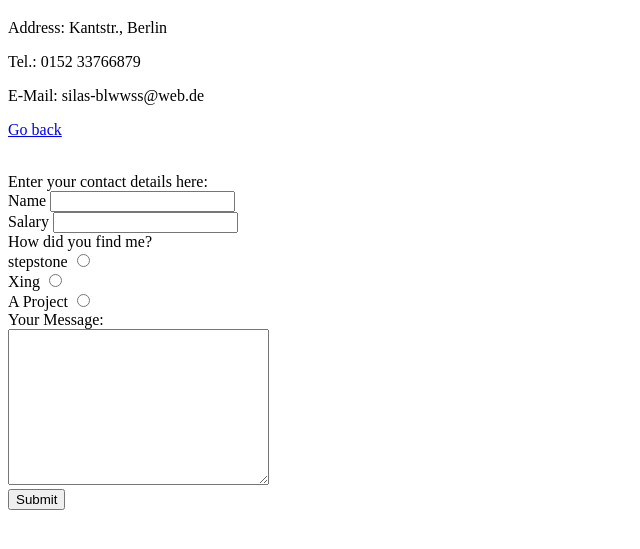
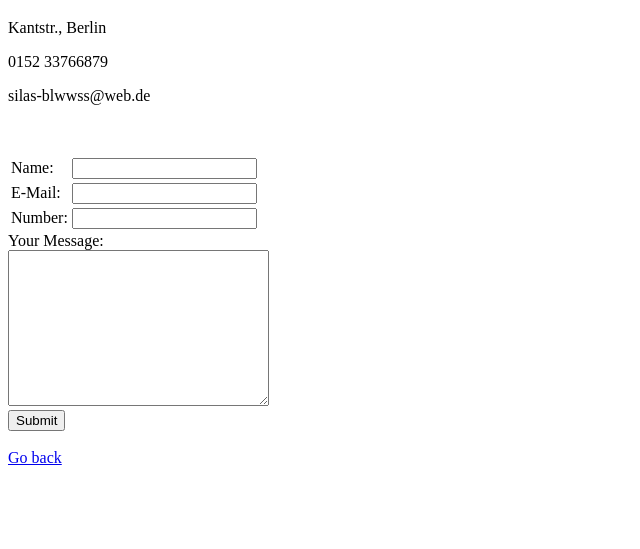
Before and after one commit to silas62/cv, a plain HTML site: page Contact Details.html in a window 1280 px wide. Shown: the part 61-610 px from the top of the page, without its empty margins (0-640 px from the left). Drawn offline with Linux system fonts and the light colour scheme.

Commit message:
Made the site look cleaner

```diff
--- a/Contact Details.html
+++ b/Contact Details.html
@@ -7,31 +7,35 @@
     <title>Silas Personal Site</title>
 </head>
 <body>
-    <h1>Contact Info:</h1>
-    <p>Address: Kantstr., Berlin</p>
-    <p>Tel.: 0152 33766879</p>
-    <p>E-Mail: silas-blwwss@web.de<p>
+    <h1><strong>Contact Info:</strong></h1>
+    <p>Kantstr., Berlin</p>
+    <p>0152 33766879</p>
+    <p>silas-blwwss@web.de<p>
 
-    <a href="index.html">Go back</a>
-    <br><br>
+
+    <br>
     <form action="mailto:">
-        <label for="Enter your contact details here:">Enter your contact details here:</label><br>
-            <label for="Name">Name</label>
-            <input type="text"> <br>
-            <label for="Salary">Salary</label>
-            <input type="text"> <br>
-            <label for="How did you find me?">How did you find me?</label><br>
-                <label for="stepstone">stepstone</label>
-                    <input type="radio"><br>
-                <label for="Xing">Xing</label>
-                    <input type="radio"><br>
-                <label for="A Project">A Project</label>
-                    <input type="radio"><br>
+            <table>
+                <tr>
+                    <td><label for="Name">Name: </label></td>
+                    <td><input type="text" name="YourName"> </td>
+                </tr>
+                <tr>
+                    <td><label for="email">E-Mail: </label></td>
+                    <td> <input type="text" name="YourMail"></td>
+                </tr>
+                <tr>
+                    <td><label for="Number">Number: </label></td>
+                    <td><input type="text" name="YourNumber"></td>
+                </tr>
+            </table>
+
             <label for="">Your Message:</label> <br>
             <textarea name="" id="" cols="30" rows="10"></textarea> <br>
-
           <input type="submit">
 
     </form>
+    <br>
+    <a href="index.html">Go back</a>
 </body>
 </html>
```
Also changed, not shown: index.html (+13 -14 lines).
